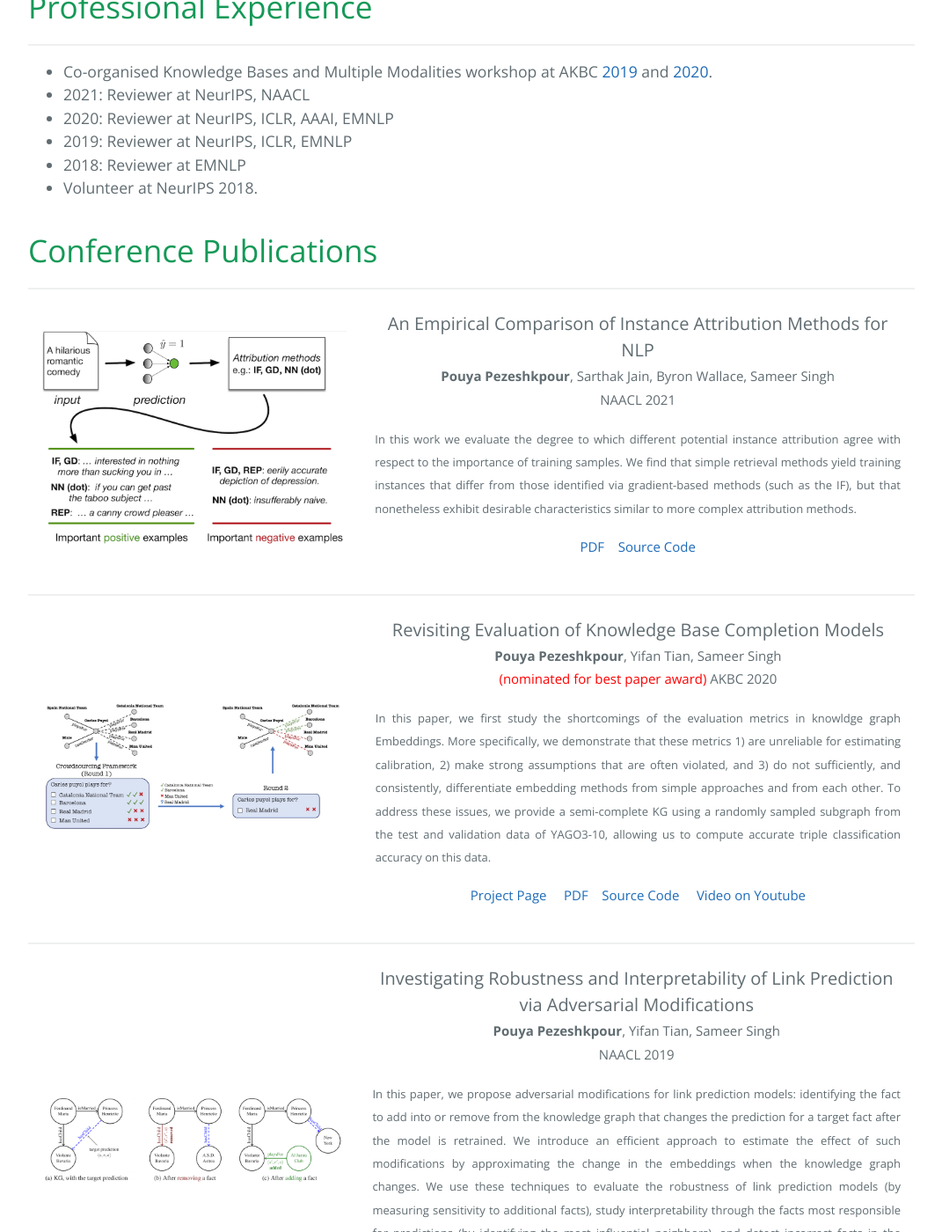
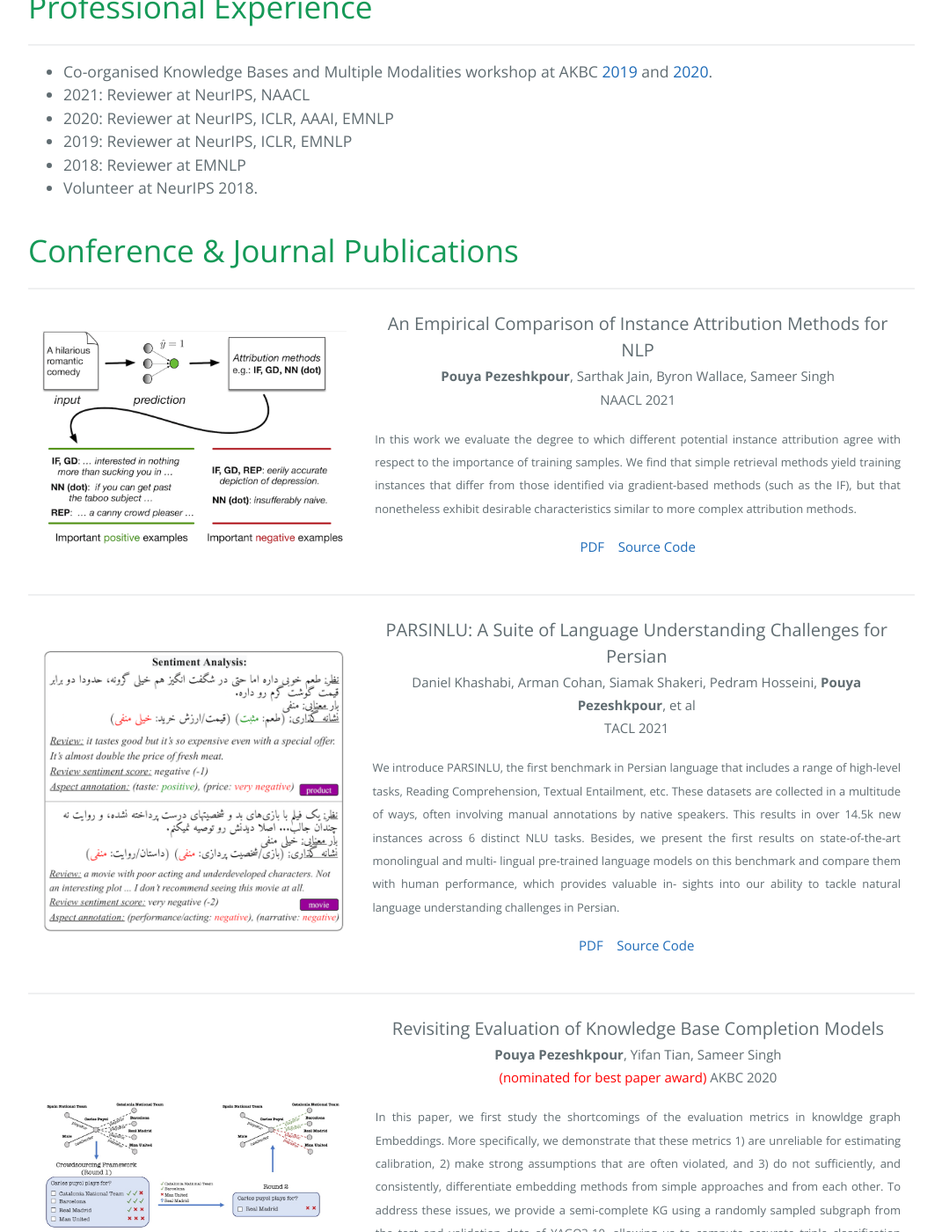
Before and after one commit to pouyapez/pouyapez.github.io, a Jekyll site: the page built from index.md, in a window 1280 px wide and 1400 px high, scrolled down 1057 px. Shown: the whole window at 88% size, without its empty margins (104-1175 px from the left). Built offline with Jekyll 4.4.1, drawn with Linux system fonts in a browser that asks for light colours; some of the changed text lies outside the part shown.

Commit message:
Update index.md

```diff
--- a/index.md
+++ b/index.md
@@ -40,7 +40,7 @@ layout: default
 </ul>
 
 
-# Conference Publications
+# Conference & Journal Publications
 * * *
 
 <div class="menu-container noselect">
@@ -66,7 +66,7 @@ We find that simple retrieval methods yield training instances that differ from
    </table>
 </div>
 
-<!--- * * *
+* * *
 <div class="menu-container noselect">
    <table class="content-table">
     <col width="500px" />
@@ -88,7 +88,7 @@ We find that simple retrieval methods yield training instances that differ from
       </tr>
    </table>
 </div>
---->
+
 * * *
 
 
@@ -191,8 +191,8 @@ We find that simple retrieval methods yield training instances that differ from
 * * *
 
 <ul>
-   <li>Daniel Khashabi, et al,"<a href="https://arxiv.org/pdf/2012.06154.pdf">PARSINLU:
-A Suite of Language Understanding Challenges for Persian</a>". arXiv 2020.</li>
+<!--    <li>Daniel Khashabi, et al,"<a href="https://arxiv.org/pdf/2012.06154.pdf">PARSINLU:
+A Suite of Language Understanding Challenges for Persian</a>". arXiv 2020.</li> -->
    <li><b>Pouya Pezeshkpour</b>, Zhengli Zhao, Sameer Singh,"<a href="https://openreview.net/pdf?id=p3m_WpN0rEX">On the Utility of Active Instance Selection for Few-Shot Learning</a>". The HAMLETS workshop at NeurIPS 2020.</li>
   <li><b>Pouya Pezeshkpour</b>, Zhengli Zhao, Sameer Singh,"<a href="https://github.com/EliSchwartz/VL3-Workshop/blob/master/pdfs/36.pdf">Using Data Importance for Effective Active Learning</a>". The CVPR workshop on Visual Learning with Limited Labels (VL3), 2020.</li>
   <li><b>Pouya Pezeshkpour</b>, Yifan Tian, Sameer Singh, "Integrating Local Structure into Knowledge Graph Embeddings". SoCal NLP Symposium 2019.</li>
```
